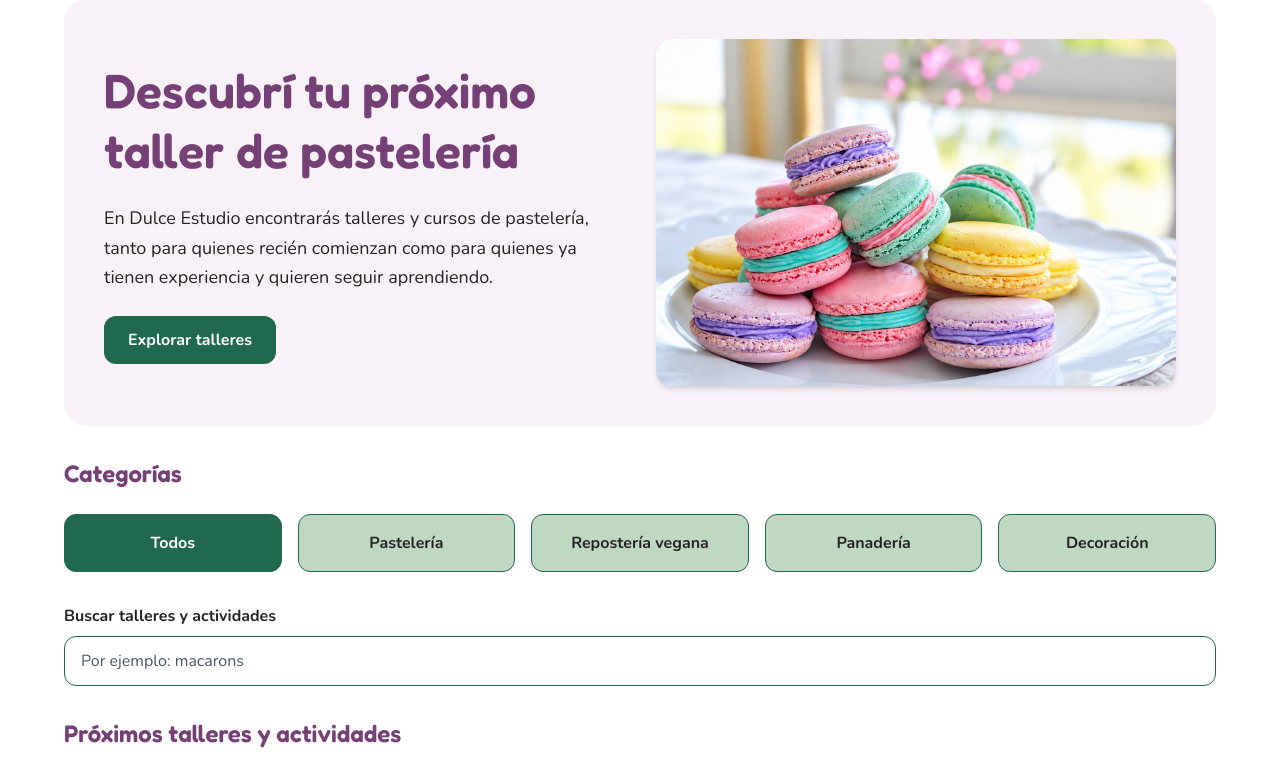
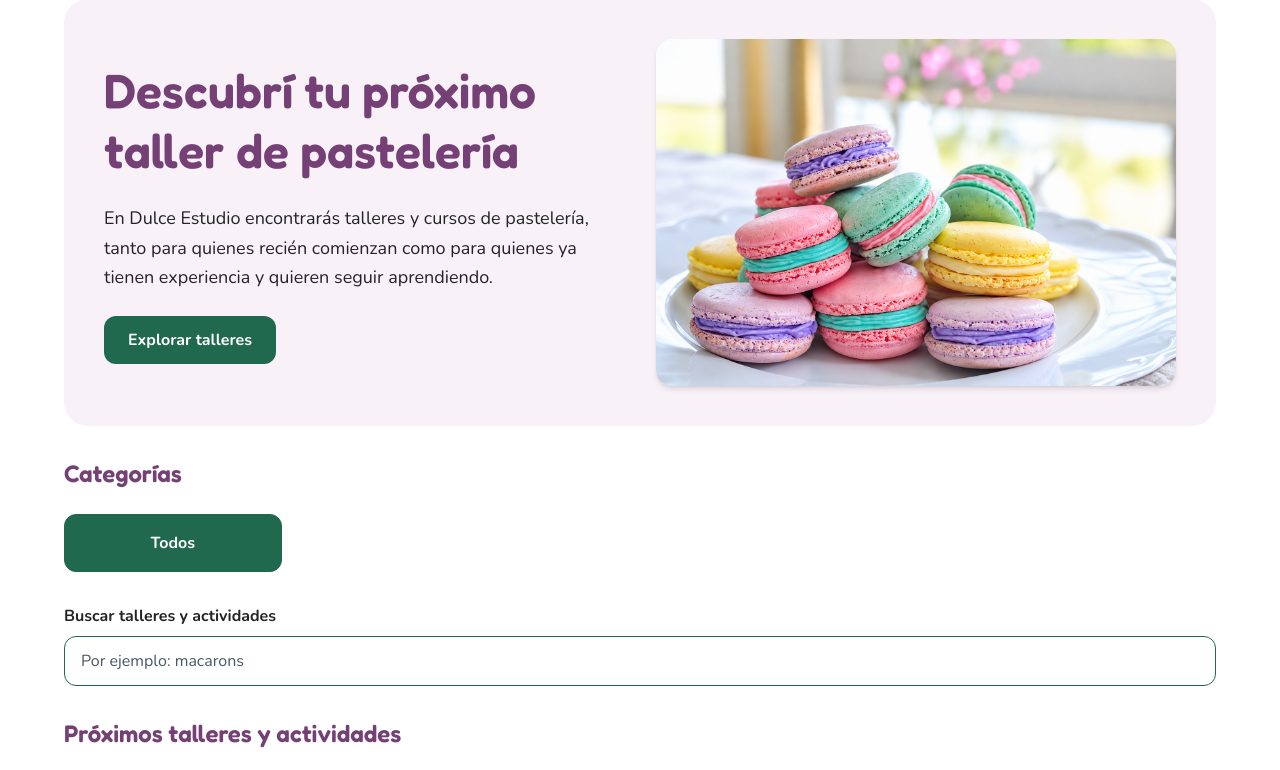
Before and after one commit to karengalan/DulceEstudio, a Laravel app: page /eventos in a window 1280 px wide. Shown: the part 130-900 px from the top of the page. Run offline with Laravel 12, Linux system fonts and the light colour scheme; data that the repository does not hold is empty; style sheets or scripts are compiled from the project's sources; some libraries are stand-ins or nearby versions.

Commit message:
Genera las categorías del filtro desde los talleres

```diff
--- a/resources/js/Components/ListaCategorias.jsx
+++ b/resources/js/Components/ListaCategorias.jsx
@@ -1,14 +1,7 @@
 import TarjetaCategorias from './TarjetaCategorias.jsx'
 
-const categorias = [
-    'Todos',
-    'Pastelería',
-    'Repostería vegana',
-    'Panadería',
-    'Decoración',
-]
-
 function ListaCategorias({
+    categorias,
     categoriaSeleccionada,
     onSeleccionarCategoria,
 }) {
--- a/resources/js/Pages/Events/Index.jsx
+++ b/resources/js/Pages/Events/Index.jsx
@@ -9,6 +9,8 @@ import Footer from '../../Components/Footer.jsx'
 export default function Index({ events }) {
     const [categoriaSeleccionada, setCategoriaSeleccionada] = useState('Todos')
     const [busqueda, setBusqueda] = useState('')
+
+    const categorias = ['Todos', ...new Set(events.map((evento) => evento.category))]
 
     const textoBuscado = busqueda.trim().toLowerCase()
 
@@ -31,6 +33,7 @@ export default function Index({ events }) {
                 <Hero />
 
                 <ListaCategorias
+                    categorias={categorias}
                     categoriaSeleccionada={categoriaSeleccionada}
                     onSeleccionarCategoria={setCategoriaSeleccionada}
                 />
```
